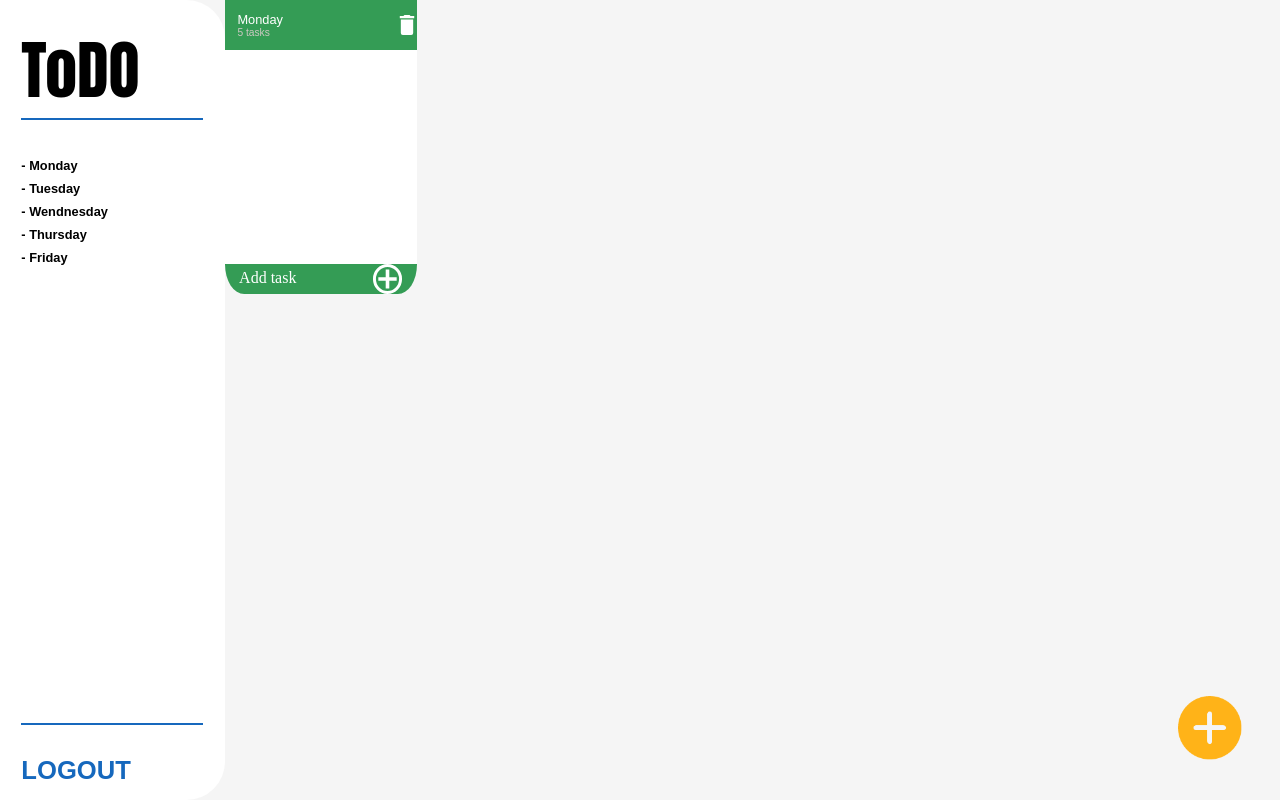
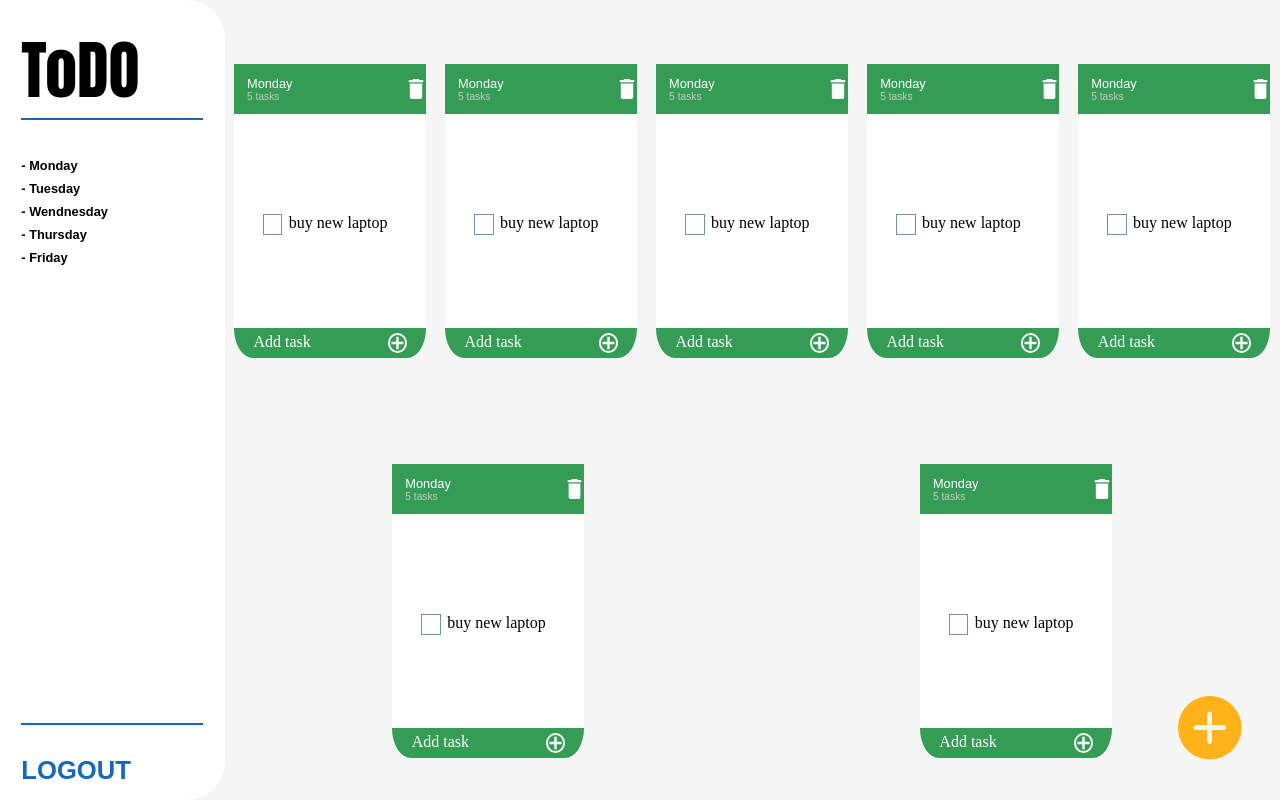
Before and after one commit to Happollyon/todo, a plain HTML site: page home.html in a window 1280 px wide. Drawn offline with Linux system fonts and the light colour scheme.

Commit message:
ready to connect with backend

```diff
--- a/home.css
+++ b/home.css
@@ -11,6 +11,7 @@ body,html{
     background-color: #F5F5F5;
     display: flex;
     flex-direction: row;
+    overflow: hidden;
 }
 #menu{
     height: 100%;
@@ -25,10 +26,18 @@ body,html{
 
 }
 #body-container{
-
+    flex-wrap: wrap;
     width: 82.45%;
     height: 100%;
     background-color: #F5F5F5;
+    display: flex;
+    flex-direction: row;
+    justify-content: space-around;
+    margin-top: 5%;
+    overflow: auto;
+
+
+
 }
 #home-title{
     font-family: Impact, Haettenschweiler, 'Arial Narrow Bold', sans-serif;
@@ -108,9 +117,15 @@ body,html{
     font-size: 0.8vw;
 }
 .item-body{
+    overflow: auto;
     height: 73%;
     width: 100%;
     background-color: #fff;
+    display: flex;
+    flex-direction: column;
+    align-items: center;
+    justify-content: space-around;
+
 }
 .item-add{
     color: #fff;
@@ -134,6 +149,27 @@ body,html{
 }
 .item-add>img:hover{
     cursor: pointer;
+}
 .item-add>img{
     width: 10%;
 }
+
+
+.task{
+    height: 9%;
+    width: 70%;
+    display: flex;
+    flex-direction: row;
+    margin-top:3% ;
+
+}
+.check{
+    margin-right:0.5vw;
+    width: 13%;
+    height: 100%;
+    border: 1px #6E93B9 solid;
+}
+.task-description{
+
+color:black;
+}
--- a/home.html
+++ b/home.html
@@ -37,11 +37,171 @@
                 </div>
                 <img src="/assets/Icon material-delete.svg" class="delete" alt="delete">
             </div>
-            <div class="item-body"></div>
+            <div class="item-body">
+                <div class="task">
+                    <div class="check"></div>
+                    <div class="task-description">buy new laptop</div>
+                </div>
+            </div>
             <div class="item-add">
                 <input placeholder="Add task">
                 <img src="/assets/add.svg"/>
             </div>
+
+        </div>
+
+        <div class="item">
+            <div class="item-header">
+               <div class="title-container">
+                     <div class="item-title">
+                        Monday
+                     </div>
+                     <div class="item-descriptions">
+                        5 tasks
+                     </div>
+                </div>
+                <img src="/assets/Icon material-delete.svg" class="delete" alt="delete">
+            </div>
+            <div class="item-body">
+                <div class="task">
+                    <div class="check"></div>
+                    <div class="task-description">buy new laptop</div>
+                </div>
+            </div>
+            <div class="item-add">
+                <input placeholder="Add task">
+                <img src="/assets/add.svg"/>
+            </div>
+
+        </div>
+
+
+        <div class="item">
+            <div class="item-header">
+               <div class="title-container">
+                     <div class="item-title">
+                        Monday
+                     </div>
+                     <div class="item-descriptions">
+                        5 tasks
+                     </div>
+                </div>
+                <img src="/assets/Icon material-delete.svg" class="delete" alt="delete">
+            </div>
+            <div class="item-body">
+                <div class="task">
+                    <div class="check"></div>
+                    <div class="task-description">buy new laptop</div>
+                </div>
+            </div>
+            <div class="item-add">
+                <input placeholder="Add task">
+                <img src="/assets/add.svg"/>
+            </div>
+
+        </div>
+
+
+        <div class="item">
+            <div class="item-header">
+               <div class="title-container">
+                     <div class="item-title">
+                        Monday
+                     </div>
+                     <div class="item-descriptions">
+                        5 tasks
+                     </div>
+                </div>
+                <img src="/assets/Icon material-delete.svg" class="delete" alt="delete">
+            </div>
+            <div class="item-body">
+                <div class="task">
+                    <div class="check"></div>
+                    <div class="task-description">buy new laptop</div>
+                </div>
+            </div>
+            <div class="item-add">
+                <input placeholder="Add task">
+                <img src="/assets/add.svg"/>
+            </div>
+
+        </div>
+
+
+        <div class="item">
+            <div class="item-header">
+               <div class="title-container">
+                     <div class="item-title">
+                        Monday
+                     </div>
+                     <div class="item-descriptions">
+                        5 tasks
+                     </div>
+                </div>
+                <img src="/assets/Icon material-delete.svg" class="delete" alt="delete">
+            </div>
+            <div class="item-body">
+                <div class="task">
+                    <div class="check"></div>
+                    <div class="task-description">buy new laptop</div>
+                </div>
+            </div>
+            <div class="item-add">
+                <input placeholder="Add task">
+                <img src="/assets/add.svg"/>
+            </div>
+
+        </div>
+
+        <div class="item">
+            <div class="item-header">
+               <div class="title-container">
+                     <div class="item-title">
+                        Monday
+                     </div>
+                     <div class="item-descriptions">
+                        5 tasks
+                     </div>
+                </div>
+                <img src="/assets/Icon material-delete.svg" class="delete" alt="delete">
+            </div>
+            <div class="item-body">
+                <div class="task">
+                    <div class="check"></div>
+                    <div class="task-description">buy new laptop</div>
+                </div>
+            </div>
+            <div class="item-add">
+                <input placeholder="Add task">
+                <img src="/assets/add.svg"/>
+            </div>
+
+        </div>
+
+
+        <div class="item">
+            <div class="item-header">
+               <div class="title-container">
+                     <div class="item-title">
+                        Monday
+                     </div>
+                     <div class="item-descriptions">
+                        5 tasks
+                     </div>
+                </div>
+                <img src="/assets/Icon material-delete.svg" class="delete" alt="delete">
+            </div>
+            <div class="item-body">
+                <div class="task">
+                    <div class="check"></div>
+                    <div class="task-description">buy new laptop</div>
+                </div>
+            </div>
+            <div class="item-add">
+                <input placeholder="Add task">
+                <img src="/assets/add.svg"/>
+            </div>
+
         </div>
        <img id='add-button'src="./assets/button.png" alt="add">
     </div>
```
